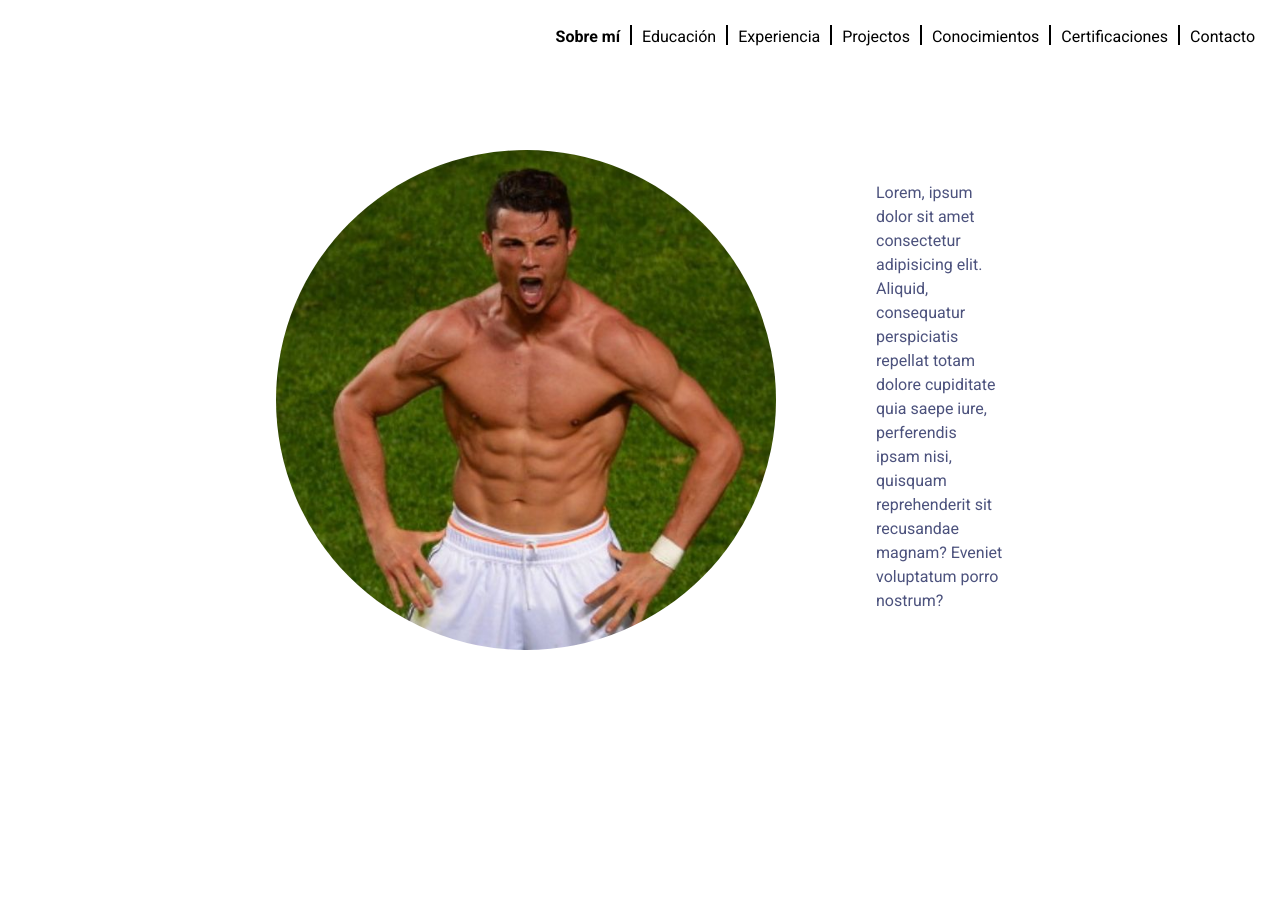
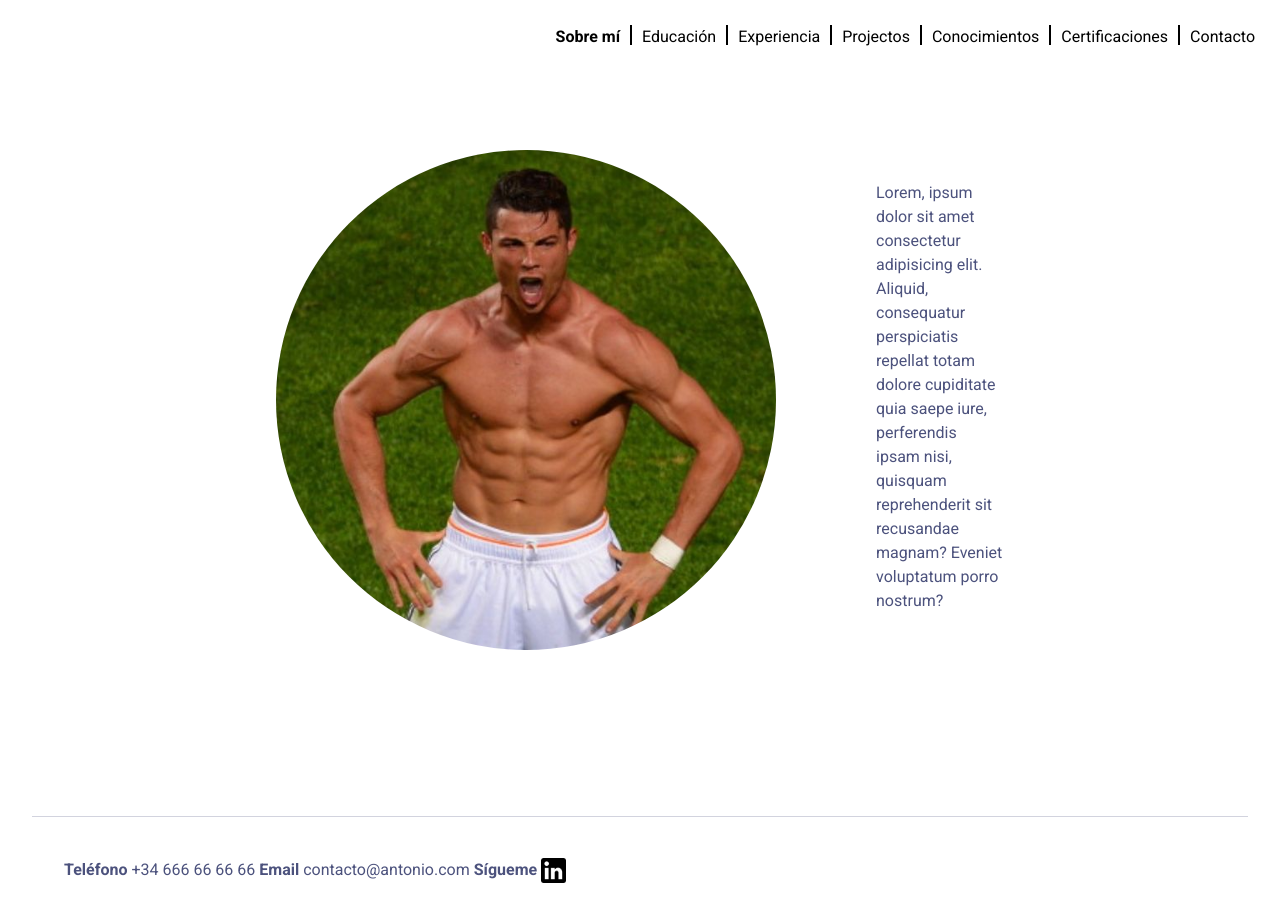
Before and after one commit to antmaczam/antmaczam.github.io, a plain HTML site: page index.html in a window 1280 px wide. Before the commit the page ends 800 px from the top, so only its background shows below. Drawn offline with Linux system fonts and the light colour scheme.

Commit message:
add footer info without style

```diff
--- a/assets/css/main.css
+++ b/assets/css/main.css
@@ -13,6 +13,12 @@ p {
 section div {
   animation-duration: 400ms;
   animation-name: slidein;
+}
+
+footer {
+  width: 90%;
+  margin-inline: auto;
+  padding-block: 25px;
 }
 
 @keyframes slidein {
@@ -53,7 +59,7 @@ section div {
   display: flex;
   flex-flow: column;
   height: 70%;
-  width: 80%;
+  width: 70%;
 }
 
 .two-column-container {
@@ -122,3 +128,7 @@ section div {
   border-left: 2px solid #000;
   height:20px
 }
+
+.mini-logo {
+  width: 25px;
+}
--- a/index.html
+++ b/index.html
@@ -160,40 +160,7 @@
 				</ul>
 
 			</p>
-			<!--<div>
 
-				<div class="two-column-container">
-					<span>2023 - Presente</span>
-					<div style="width: 500px;">
-						<strong>Connech Tech Consulting |<br>Chief Technology Officer</strong>
-						<p>
-							Lorem ipsum dolor sit amet consectetur, adipisicing elit. Ad, reprehenderit cupiditate soluta nihil hic adipisci aperiam sint ducimus dolorum commodi itaque id minima fugit, quidem delectus dolorem magnam odit rem.
-						</p>
-					</div>
-				</div>
-
-
-				<div class="two-column-container">
-					<span>2022 - 2023</span>
-					<div style="width: 500px;">
-						<strong>Connech Tech Consulting |<br>Full-stack developer</strong>
-						<p>
-							Lorem ipsum dolor sit amet consectetur, adipisicing elit. Ad, reprehenderit cupiditate soluta nihil hic adipisci aperiam sint ducimus dolorum commodi itaque id minima fugit, quidem delectus dolorem magnam odit rem.
-						</p>
-					</div>
-				</div>
-
-				<div class="two-column-container">
-					<span>2020 - 2022</span>
-					<div style="width: 500px;">
-						<strong>Dattechs |<br>Full-stack developer</strong>
-						<p>
-							Lorem ipsum dolor sit amet consectetur, adipisicing elit. Ad, reprehenderit cupiditate soluta nihil hic adipisci aperiam sint ducimus dolorum commodi itaque id minima fugit, quidem delectus dolorem magnam odit rem.
-						</p>
-					</div>
-				</div>
-
-			</div>-->
 		</div>
 
 		<div id="knowledge-section" hidden>
@@ -270,8 +237,14 @@
 
 	</section>
 
+	<hr style="width: 95%; margin-inline: auto;">
 	<footer class="footer">
-
+		<strong>Teléfono</strong>
+		<span>+34 666 66 66 66</span>
+		<strong>Email</strong>
+		<span>contacto@antonio.com</span>
+		<strong>Sígueme</strong>
+		<img class="mini-logo" src="assets/images/rrss/linkedin.png" />
 	</footer>
 
 	<!-- Javascript -->
```
Also changed, not shown: assets/images/rrss/linkedin.png (added).
